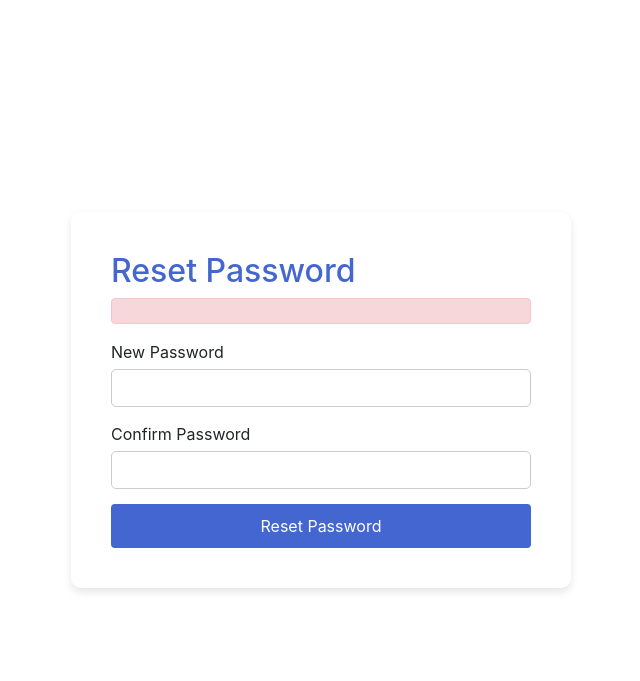
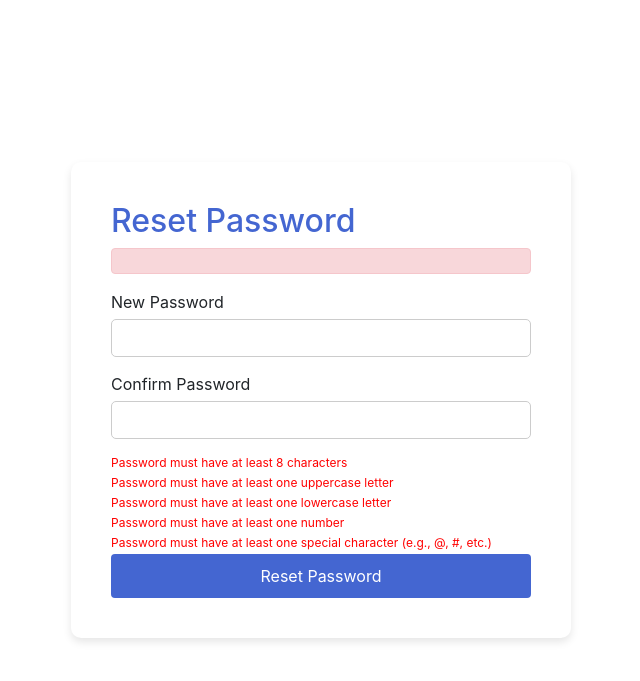
Before and after one commit to K-MaryAnne/MediConnect, a CodeIgniter 4 app: the page made by app/Views/reset_password_form.php in a window 1280 px wide. Shown: the top 681 px of the page, without its empty margins (319-959 px from the left). Run offline with PHP 8.4 and a stand-in for CodeIgniter, Linux system fonts and the light colour scheme; the template is opened without the code that fills it, so the values that code supplies are empty; some libraries are stand-ins or nearby versions.

Commit message:
Update views

```diff
--- a/app/Views/reset_password_form.php
+++ b/app/Views/reset_password_form.php
@@ -6,6 +6,19 @@
     <title><?= $title ?></title>
     <link rel="stylesheet" href="https://stackpath.bootstrapcdn.com/bootstrap/4.5.2/css/bootstrap.min.css">
     <link rel="stylesheet" href="<?= base_url('public/css/style.css') ?>">
+    <style>
+        .error-message {
+            color: red;
+        }
+        .guideline {
+            color: red;
+            font-size: 12px;
+            margin: 2px 0;
+        }
+        .guideline.valid {
+            color: green;
+        }
+    </style>
 </head>
 <body>
 
@@ -26,6 +39,13 @@
                     <label for="confirm_password">Confirm Password</label>
                     <input type="password" class="form-control" id="confirm_password" name="confirm_password" required>
                 </div>
+                <div id="passwordGuidelines">
+                        <p class="guideline" id="minLength">Password must have at least 8 characters</p>
+                        <p class="guideline" id="upperCase">Password must have at least one uppercase letter</p>
+                        <p class="guideline" id="lowerCase">Password must have at least one lowercase letter</p>
+                        <p class="guideline" id="number">Password must have at least one number</p>
+                        <p class="guideline" id="specialChar">Password must have at least one special character (e.g., @, #, etc.)</p>
+                    </div>
                 <button type="submit" class="btn btn-primary">Reset Password</button>
             </form>
         </div>
@@ -33,5 +53,25 @@
     <script src="https://code.jquery.com/jquery-3.5.1.slim.min.js"></script>
 <script src="https://cdn.jsdelivr.net/npm/@popperjs/core@2.5.4/dist/umd/popper.min.js"></script>
 <script src="https://stackpath.bootstrapcdn.com/bootstrap/4.5.2/js/bootstrap.min.js"></script>
+
+<script>
+     $('#password').on('input', function() {
+                var password = $(this).val();
+                var minLength = password.length >= 8;
+                var upperCase = /[A-Z]/.test(password);
+                var lowerCase = /[a-z]/.test(password);
+                var specialChar = /[!@#$%^&*(),.?":{}|<>]/.test(password);
+                var number = /[0-9]/.test(password);
+
+                $('#minLength').toggleClass('valid', minLength);
+                $('#upperCase').toggleClass('valid', upperCase);
+                $('#lowerCase').toggleClass('valid', lowerCase);
+                $('#specialChar').toggleClass('valid', specialChar);
+                $('#number').toggleClass('valid', number);
+
+                var allValid = minLength && upperCase && lowerCase && specialChar && number;
+                $('#submitButton').prop('disabled', !allValid);
+            });
+            </script>
 </body>
 </html>
--- a/app/Views/sign_up.php
+++ b/app/Views/sign_up.php
@@ -49,7 +49,7 @@
                     <label for="password">Password</label>
                     <input type="password" class="form-control" id="password" name="Password" required>
                     <div id="passwordGuidelines">
-                        <p class="guideline" id="minLength">Password must have at 8 characters</p>
+                        <p class="guideline" id="minLength">Password must have at least 8 characters</p>
                         <p class="guideline" id="upperCase">Password must have at least one uppercase letter</p>
                         <p class="guideline" id="lowerCase">Password must have at least one lowercase letter</p>
                         <p class="guideline" id="number">Password must have at least one number</p>
```
Also changed, not shown: 13 other files.
